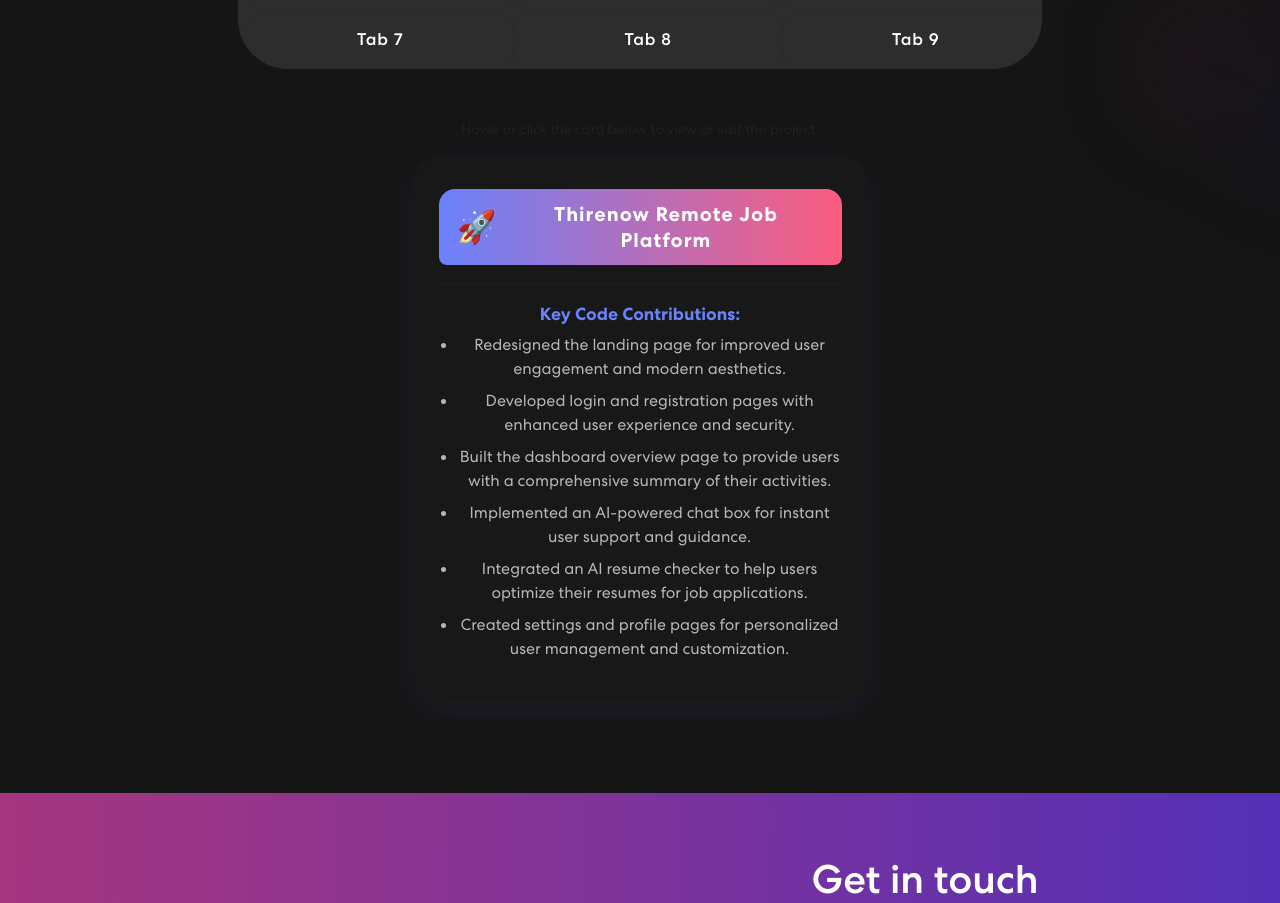
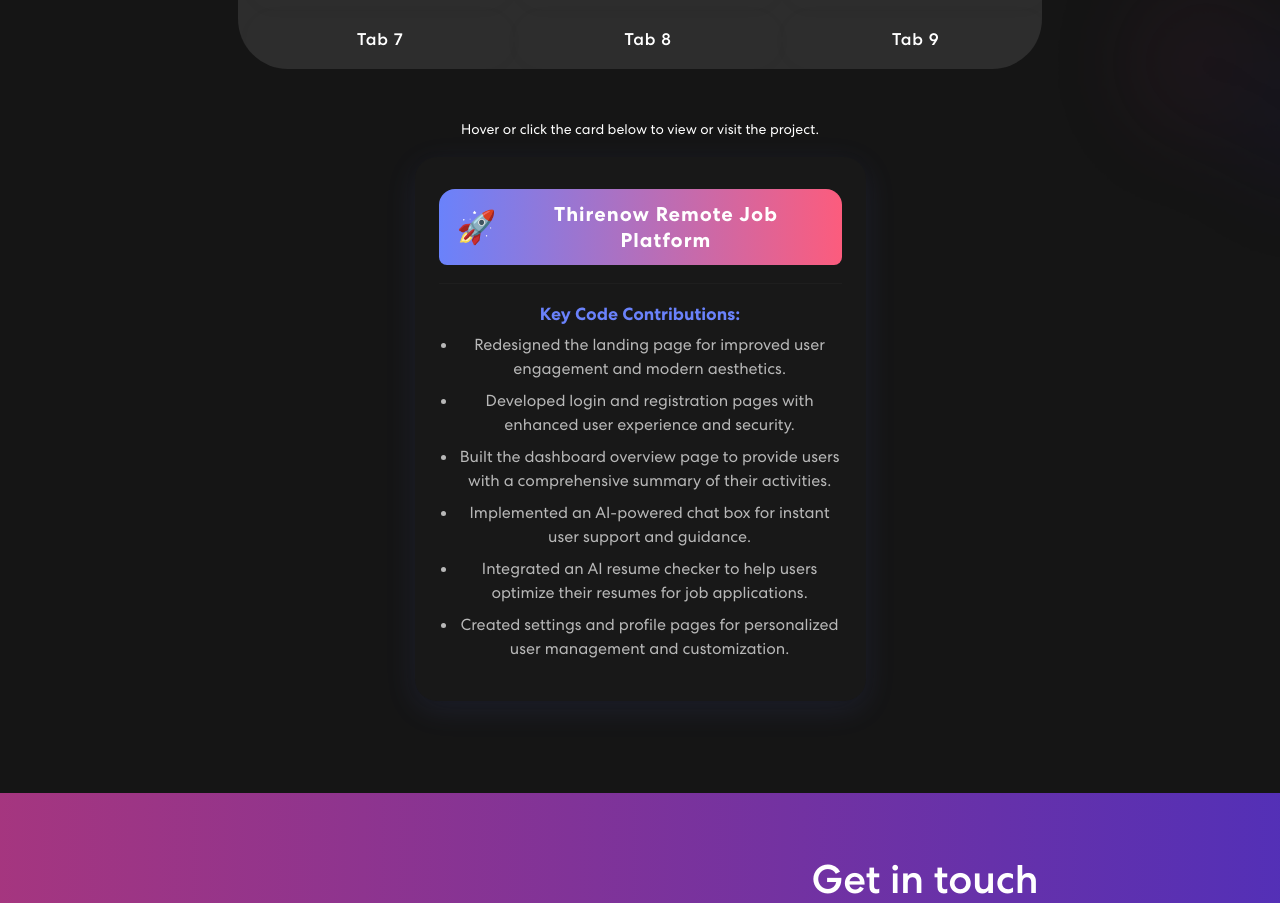
Before and after one commit to Taiwola/portfolio-page, a React (Create React App) app: page / in a window 1280 px wide. Shown: the part 1740-2643 px from the top of the page. Built offline with nearby package versions, Linux system fonts and the light colour scheme.

Commit message:
minor adjustments

```diff
--- a/src/components/Project.js
+++ b/src/components/Project.js
@@ -174,7 +174,7 @@
                             <Tab.Pane eventKey={tab.key} key={tab.key}>
                                 <Row className="justify-content-center">
                                     <Col xs={12} className="text-center mb-3">
-                                        <small className="text-muted">
+                                        <small>
                                             Hover or click the card below to view or visit the project.
                                         </small>
                                     </Col>
```
